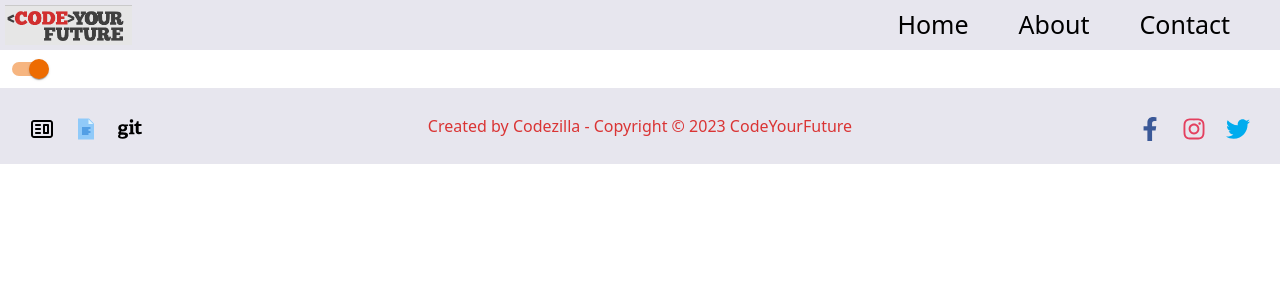
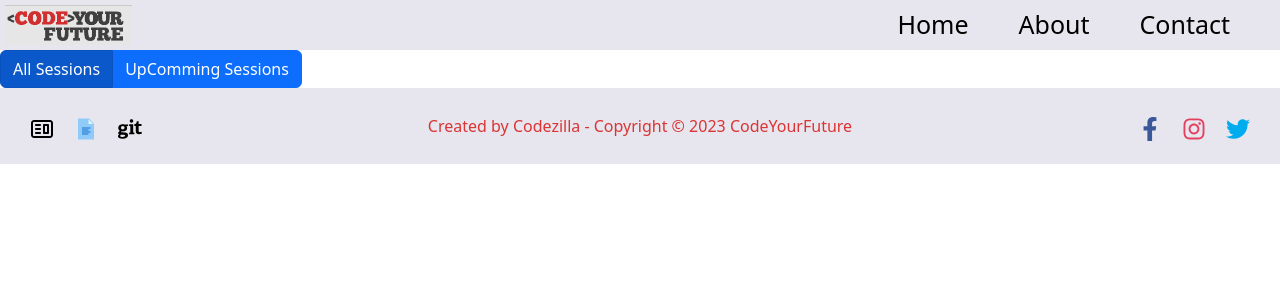
Before and after one commit to Meronggk/codezilla-student-tracker, a React (Create React App) app in the folder client/: page /sessiondata in a window 1280 px wide. Shown: the top 300 px of the page. Built offline with nearby package versions, Linux system fonts and the light colour scheme.

Commit message:
fixed all issues in toggle

```diff
--- a/client/src/App.js
+++ b/client/src/App.js
@@ -6,13 +6,13 @@ import Login from "./components/Login";
 import Homepage from "./components/Homepage/Homepage";
 import NavBar from "./components/Homepage/NavBar";
 import AttendenceForm from "./components/AttendenceForm";
-import SessionData from "./components/SessionData";
 import SessionDash from "./components/SessionDash";
 import NewSession from "./components/NewSession";
 import LogoutButton from "./components/LogoutButton";
 import Profile from "./components/Profile";
 import RegisterUser from "./components/RegisterUser";
 import Footer from "./components/Footer";
+import NewSessionData from "./components/NewSessionData";
 
 function App() {
 	return (
@@ -25,7 +25,7 @@ function App() {
 				<Route path="/signin" element={<Login />} />
 				<Route path="/attendenceForm" element={<AttendenceForm />} />
 				<Route path="/homepage" element={<Homepage />} />
-				<Route path="/sessiondata" element={<SessionData />} />
+				<Route path="/sessiondata" element={<NewSessionData />} />
 				<Route path="/dashboard" element={<SessionDash />} />
 				<Route path="newsession" element={<NewSession />} />
 				<Route path="/sessions" element={<NewSession />} />
--- a/client/src/components/Footer.css
+++ b/client/src/components/Footer.css
@@ -19,7 +19,6 @@
 	list-style: none;
 	padding: 0;
 	margin: 0;
-
 }
 
 .footer_item {
--- a/client/src/components/Homepage/Homepage.js
+++ b/client/src/components/Homepage/Homepage.js
@@ -3,7 +3,6 @@ import "./Homepage.css";
 import img2 from "../Homepage/assets/images/img2.jpg";
 import img3 from "../Homepage/assets/images/img3.jpg";
 import { useNavigate } from "react-router-dom";
-
 
 const Homepage = () => {
 	const navigate = useNavigate();
@@ -16,7 +15,6 @@ const Homepage = () => {
 			<div className="container1">
 				<img src={img2} alt="img2" />
 				<img src={img3} alt="img3" />
-
 			</div>
 			<div>
 				<h2 className="home-page">WELCOME TO CYF SESSIONS </h2>
--- /dev/null
+++ b/client/src/components/NewSessionData.js
@@ -0,0 +1,75 @@
+import React from "react";
+import axios from "axios";
+import ToggleButton from "react-bootstrap/ToggleButton";
+import ToggleButtonGroup from "react-bootstrap/ToggleButtonGroup";
+// const label = { inputProps: { "aria-label": "Choose Session Data" } };
+
+const NewSessionData = () => {
+    // Create state variables
+    const [value, setValue] = React.useState(1);
+    let [responseData, setResponseData] = React.useState("");
+    // const [checked, setChecked] = React.useState(true);
+
+    // fetches data
+    const fetchAllData = () => {
+
+        axios
+            .get("api/getAllSession")
+            .then((response) => {
+                setResponseData(response.data);
+                console.log(response);
+            })
+            .catch((error) => {
+                console.log(error);
+            });
+    };
+    const fetchUpcommingData = () => {
+        axios
+            .get("api/getUpcomingSession")
+            .then((response) => {
+                setResponseData(response.data);
+                console.log(response);
+            })
+            .catch((error) => {
+                console.log(error);
+            });
+    };
+
+    const handleChange = (val) => {
+        setValue(val);
+        if (val === 1) {
+            fetchAllData();
+    } else {
+            fetchUpcommingData();
+        }
+
+    };
+
+    return (
+        <div>
+            <div>
+                <ToggleButtonGroup type="radio" name="options" value={value} onChange={handleChange}>
+                    <ToggleButton id="tbg-btn-1" value={1}>
+                        All Sessions
+                    </ToggleButton>
+                    <ToggleButton id="tbg-btn-2" value={2}>
+                        UpComming Sessions
+                    </ToggleButton>
+
+                </ToggleButtonGroup>
+            </div>
+
+            {responseData &&
+                responseData.map((sessionData) => {
+                    return (
+                        <p key={sessionData.id}>
+                            {sessionData.id}---{sessionData.name}--{sessionData.time}--
+                            {sessionData.meeting_url}--{sessionData.cohort_id}
+                        </p>
+                    );
+                })}
+        </div>
+    );
+};
+
+export default NewSessionData;
--- a/client/src/components/SessionDash.js
+++ b/client/src/components/SessionDash.js
@@ -124,7 +124,6 @@ const AddClasses = () => {
 	return (
 		<div>
 			<NewSession />
-
 		</div>
 	);
 };
--- a/client/src/components/SessionData.js
+++ b/client/src/components/SessionData.js
@@ -1,6 +1,5 @@
 import React from "react";
 import axios from "axios";
-import Switch from "@mui/material/Switch";
 
 const label = { inputProps: { "aria-label": "Choose Session Data" } };
 
```
Also changed, not shown: client/src/components/Footer.js (+10 -4 lines), 1 other file (tests, documents, lock files or other folders). Lines whose indentation alone changed are shown as unchanged.
